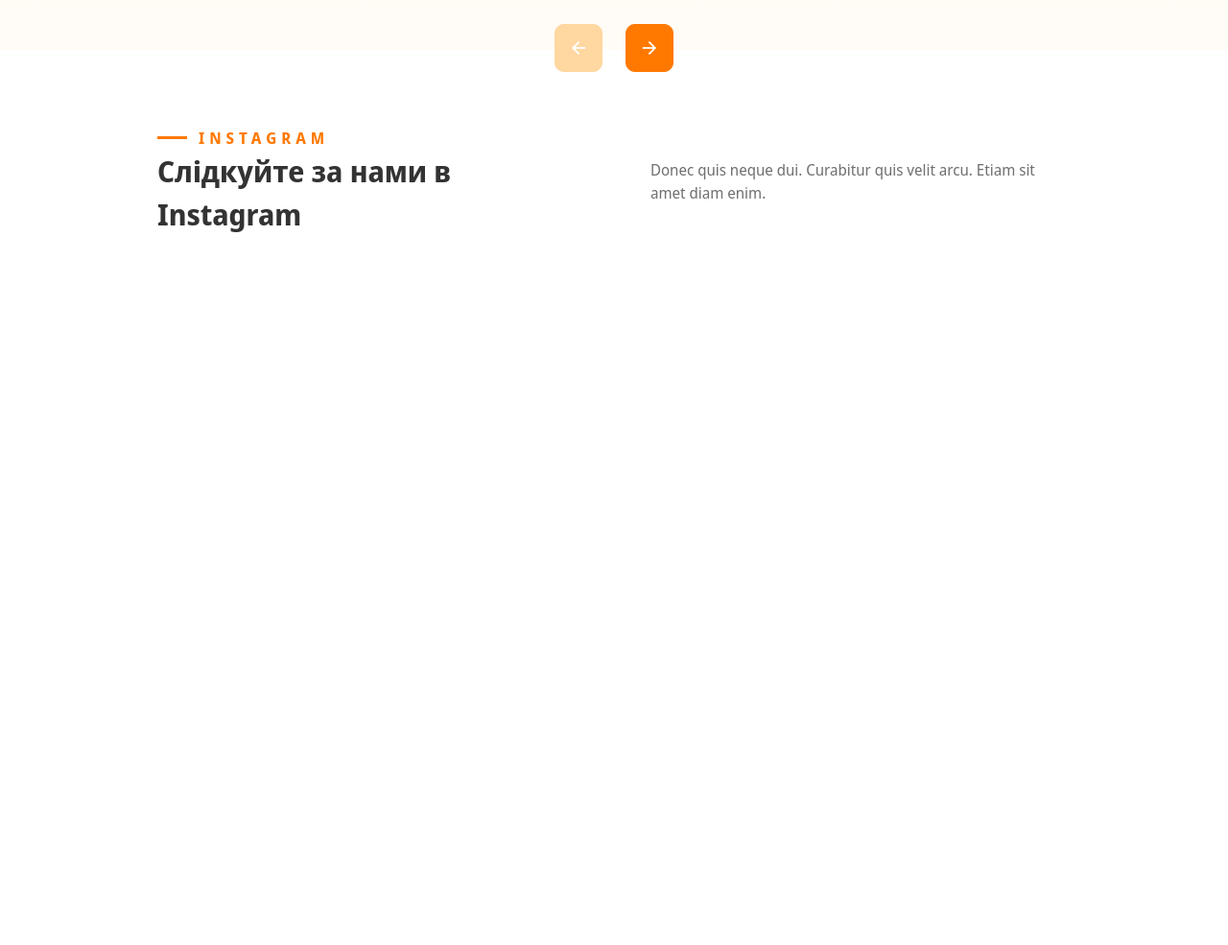
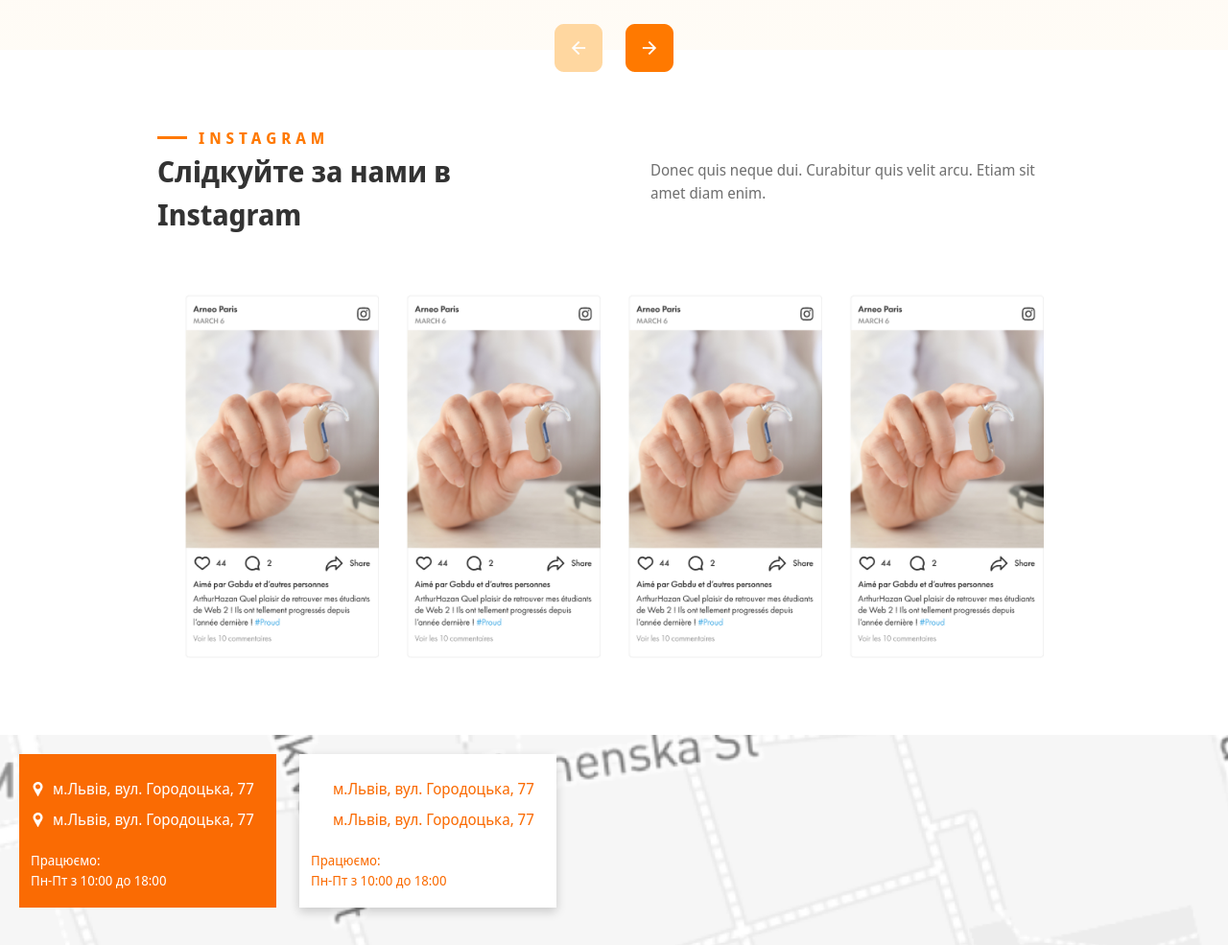
Before and after one commit to safarovmurod/exam-2, a website: page index.html in a window 1280 px wide. Shown: the part 5335-6320 px from the top of the page at 96% size. Before the commit the page ends 5581 px from the top, so only its background shows below. Drawn offline with Linux system fonts and the light colour scheme.

Commit message:
main_section-11

```diff
--- a/index.html
+++ b/index.html
@@ -470,10 +470,10 @@
             <div><img src="./img/logo/Next Button.png" alt=""></div>
         </section>
 
-        <section class="max-md:z-[2] relative">
+        <section class="max-md:z-[-2] relative">
 
             <section
-                class="bg-[#4C4C4C] w-[80%] m-auto h-[600px] mt-30 max-md:mt-10 px-50 pt-20 relative max-md:w-[95%] max-md:h-[686px]  max-md:px-0 pl-4   ">
+                class="bg-[#4C4C4C] w-[80%] m-auto h-[600px] mt-30 max-md:mt-10 px-50 pt-20 relative max-md:w-[95%] max-md:h-[686px]  max-md:px-0 pl-4  ">
 
                 <div class=" text-[#FFFFFF] w-[410px] pl-20  max-md:py-10 max-md:w-full max-md:pl-12">
                     <p class="font-[700] text-[34px] text-center  max-md:w-[95%]">Заповніть форму</p>
@@ -521,7 +521,7 @@
                 </div>
 
             </section>
-            <div class=" hidden max-md:block  max-md:absolute top-145 z-[-1] flex">
+            <div class="max-md:block hidden  max-md:absolute top-145 z-[-1] flex">
                 <div><img src="./img/Image.png" alt=""></div>
         </section>
 
@@ -599,7 +599,7 @@
                           <div><img src="./img/logo/Next Button.png" alt=""></div></section>
 </section>
 
-        </section>
+
 
 
              <section
@@ -625,6 +625,66 @@
 
         </section>
 
+
+        <section>
+            <div class="flex justify-between m-auto w-[70%] mt-15 max-md:full max-md:justify-center gap-7 flex">
+                <div><img src="./img/image 1.png" alt=""></div>
+                <div><img src="./img/image 1.png" alt=""></div>
+                <div class="max-md:hidden"><img src="./img/image 1.png" alt=""></div>
+                <div class="max-md:hidden"><img src="./img/image 1.png" alt=""></div>
+            </div>
+        </section>
+
+
+        <section class="bg-[url(/img/cart.png)] bg-cover bg-no-repeat bg-center bg-auto w-[full] h-[900px] mt-20 p-5  max-md:w-99%  max-md:relative">
+
+<div class="flex gap-6 max-md:flex-col max-md:items-center">
+    <div class="w-[268px] h-[160px] bg-[#FA6B03] text-[#FFFFFF] text-[14px] p-3">
+    <section class="flex flex-col gap-2">
+        <div class="flex gap-2 items-center mt-3">
+            <img src="./img/logo/pin.png" alt="">
+            <p class="text-[16px]">м.Львів, вул. Городоцька, 77</p>
+        </div>
+        <div  class="flex gap-2 items-center">
+            <img src="./img/logo/pin.png" alt="">
+            <p class="text-[16px]">м.Львів, вул. Городоцька, 77</p>
+        </div>
+
+        <div class="mt-3">
+            <p>Працюємо: <br>
+    Пн-Пт з 10:00 до 18:00</p>
+
+        </div>
+    </section>
+    </div>
+    <div class="w-[268px] h-[160px] text-[#FA6B03] bg-[#FFFFFF] text-[14px] p-3 shadow-[0px_4px_10px_0px_#00000030]">
+    <section class="flex flex-col gap-2">
+        <div class="flex gap-2 items-center mt-3">
+            <img src="./img/logo/pin.png" alt="">
+            <p class="text-[16px]">м.Львів, вул. Городоцька, 77</p>
+        </div>
+        <div  class="flex gap-2 items-center">
+            <img src="./img/logo/pin.png" alt="">
+            <p class="text-[16px]">м.Львів, вул. Городоцька, 77</p>
+        </div>
+
+        <div class="mt-3">
+            <p>Працюємо: <br>
+    Пн-Пт з 10:00 до 18:00</p>
+
+        </div>
+    </section>
+    </div>
+</div>
+
+            <div class="w-[600px] h-57px flex m-auto pt-100 relative left-18  max-md:top-10  max-md:left-40  max-md:w-[20%]  max-md:absolute">
+                <div class="absolute bottom-[-105px] left-3"><img src="./img/logo/Ellipse 19.png" alt=""></div>
+                <div class="absolute bottom-[-90px] left-6"><img src="./img/logo/Ellipse 20.png" alt=""></div>
+                <div class="absolute "><img src="./img/logo/placeholder 3.svg" alt=""></div>
+            </div>
+
+        </section>
+
     </main>
 </body>
 
```
Also changed, not shown: img/cart.png (added), img/image 1.png (added), img/logo/Ellipse 19.png (added), img/logo/Ellipse 20.png (added), img/logo/pin.png (added), img/logo/placeholder 3.svg (added), src/output.css.
